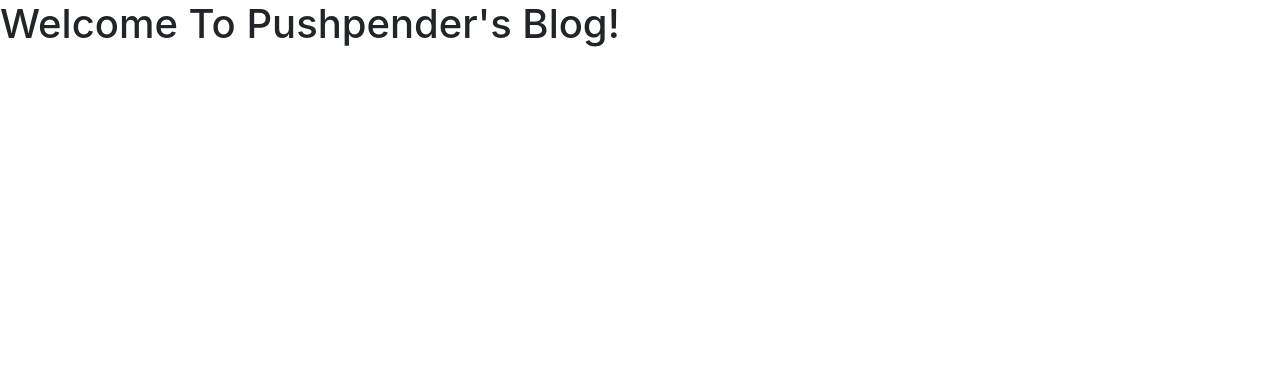
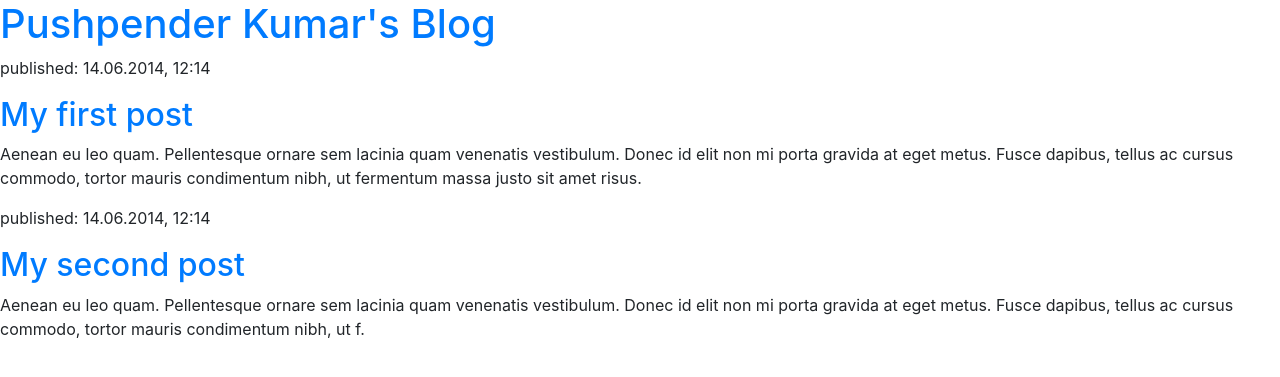
Before and after one commit to iampushpender/my-first-project, a Django app: page /blog/ in a window 1280 px wide. Shown: the part 56-433 px from the top of the page. Run offline with Django 3.2, Linux system fonts and the light colour scheme; some libraries are stand-ins or nearby versions.

Commit message:
Changed the HTML for the site.

```diff
--- a/blog/templates/blog/index.html
+++ b/blog/templates/blog/index.html
@@ -32,7 +32,21 @@
   </div>
 </nav>
 
-    <h1>Welcome To {{title}}!</h1>
+    <div>
+            <h1><a href="/">Pushpender Kumar's Blog</a></h1>
+        </div>
+
+        <div>
+            <p>published: 14.06.2014, 12:14</p>
+            <h2><a href="">My first post</a></h2>
+            <p>Aenean eu leo quam. Pellentesque ornare sem lacinia quam venenatis vestibulum. Donec id elit non mi porta gravida at eget metus. Fusce dapibus, tellus ac cursus commodo, tortor mauris condimentum nibh, ut fermentum massa justo sit amet risus.</p>
+        </div>
+
+        <div>
+            <p>published: 14.06.2014, 12:14</p>
+            <h2><a href="">My second post</a></h2>
+            <p>Aenean eu leo quam. Pellentesque ornare sem lacinia quam venenatis vestibulum. Donec id elit non mi porta gravida at eget metus. Fusce dapibus, tellus ac cursus commodo, tortor mauris condimentum nibh, ut f.</p>
+        </div>
 
 
     <!-- Optional JavaScript -->
--- a/myPortfolio/settings.py
+++ b/myPortfolio/settings.py
@@ -25,7 +25,7 @@ SECRET_KEY = 'fhctb95%cfty*3f_%r=nckjij)!^@1gsneg%p==arq_8k6p01b'
 # SECURITY WARNING: don't run with debug turned on in production!
 DEBUG = True
 
-ALLOWED_HOSTS = ['127.0.0.1', '.pythonanywhere.com']
+ALLOWED_HOSTS = []
 
 
 # Application definition
```
